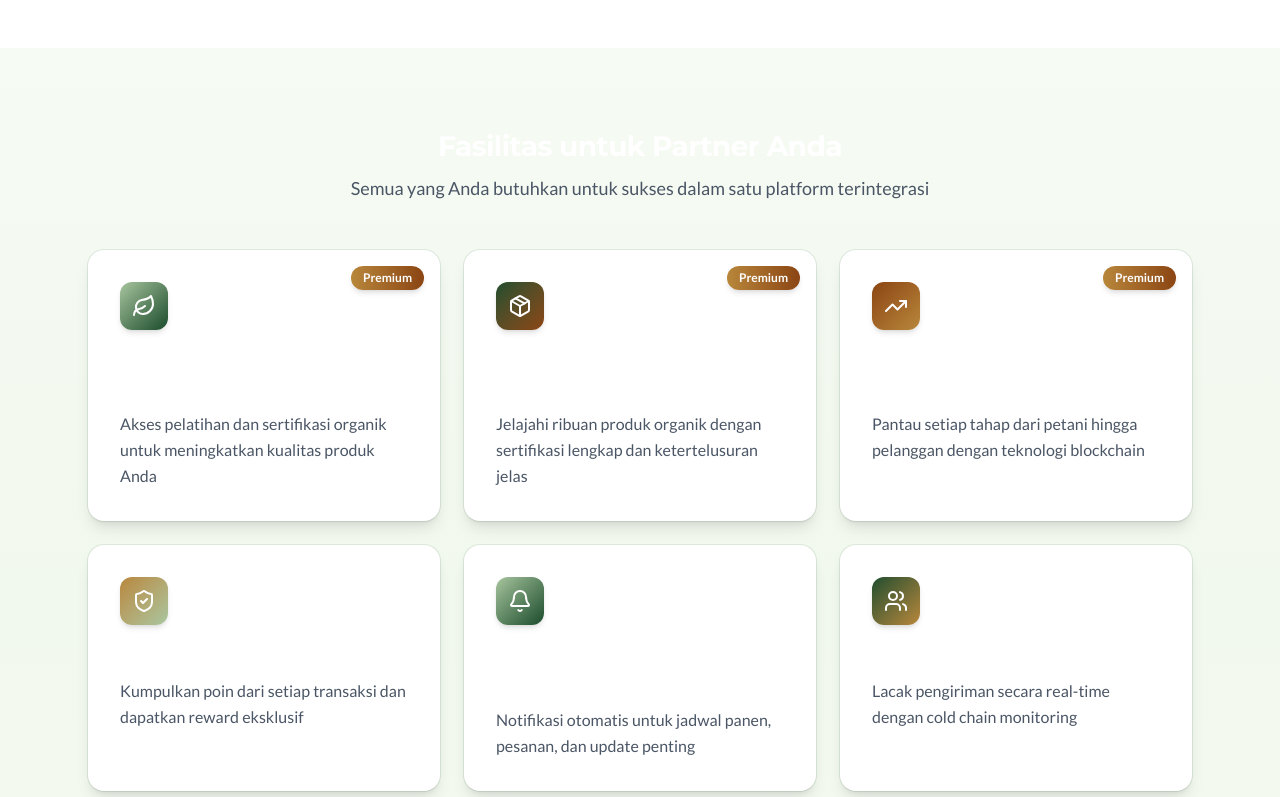
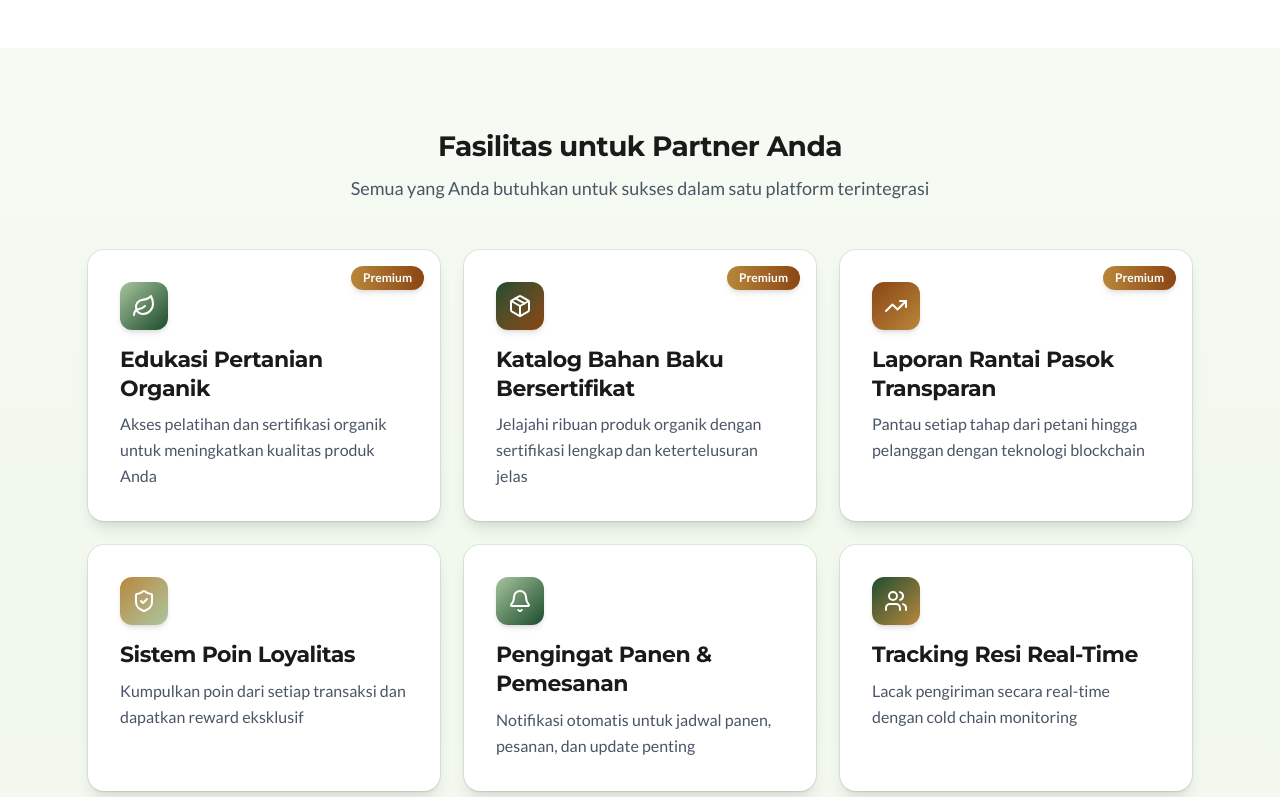
Before and after one commit to sleepingindomie/laili, a Next.js app: page / in a window 1280 px wide. Shown: the part 1003-1800 px from the top of the page. Built offline with nearby package versions, Linux system fonts and the light colour scheme.

Commit message:
Changing Colour of Heading

```diff
--- a/app/globals.css
+++ b/app/globals.css
@@ -138,12 +138,16 @@ h1, h2, h3, h4, h5, h6 {
   font-weight: 700;
   line-height: 1.3;
   letter-spacing: -0.02em;
-  color: #ffffff;
 }
 
 h1 {
   font-size: 1.875rem;
   margin-bottom: 0.75rem;
+  color: #ffffff;
+}
+
+h2, h3, h4, h5, h6 {
+  color: #1a1a1a;
 }
 
 h2 {
```
